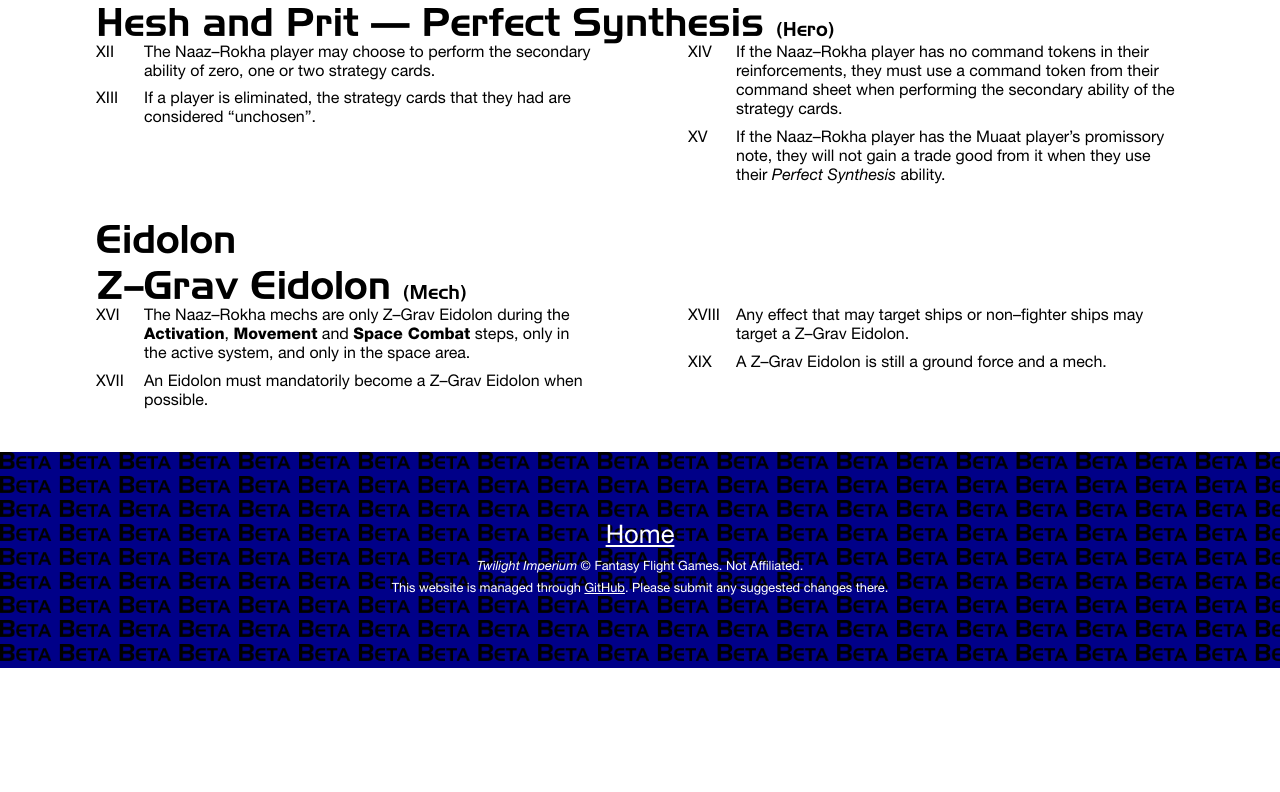
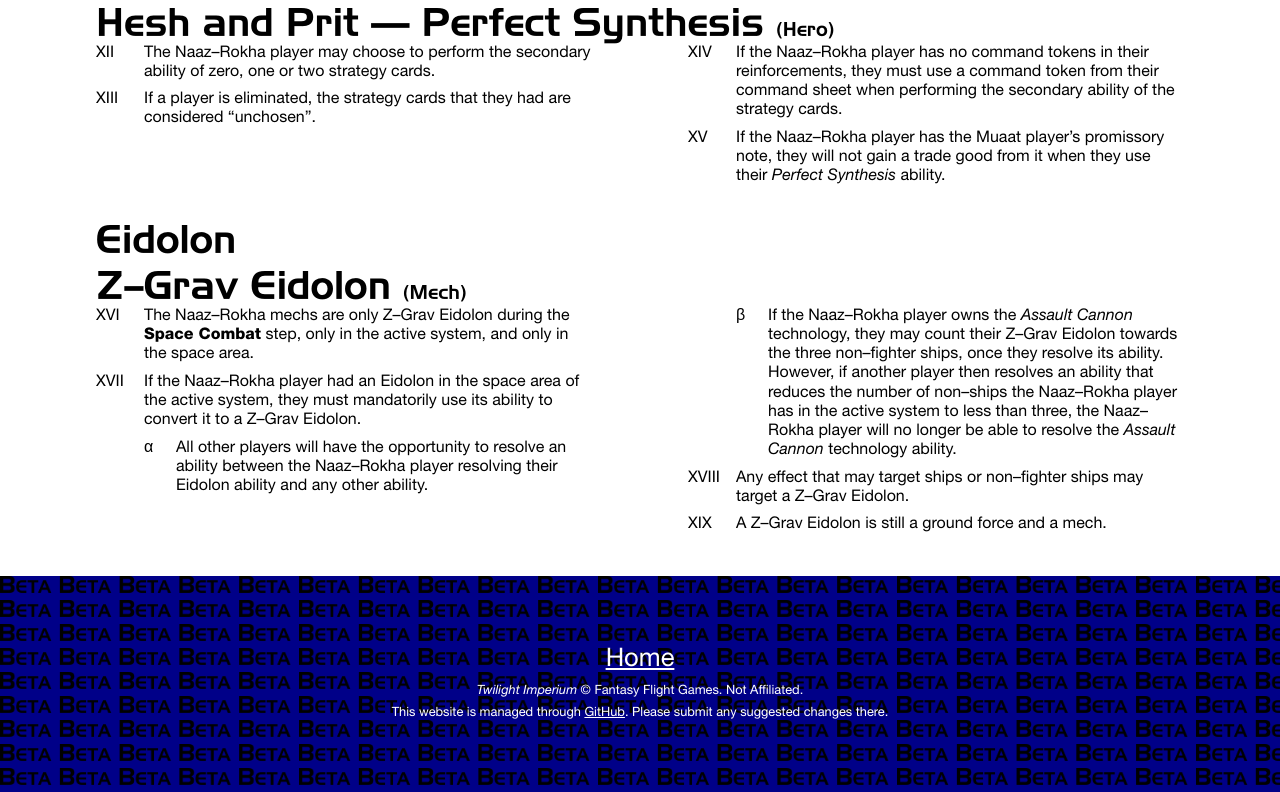
Before and after one commit to bradleysigma/tirules, a PHP site: page /F_naaz_rokha.php in a window 1280 px wide. Shown: the part 1238-2030 px from the top of the page. Before the commit the page ends 1906 px from the top, so only its background shows below. Run offline with PHP 8.4, Linux system fonts and the light colour scheme.

Commit message:
Update F_naaz_rokha.php

```diff
--- a/F_naaz_rokha.php
+++ b/F_naaz_rokha.php
@@ -58,8 +58,12 @@
 
 <h1>Eidolon<br/>Z&ndash;Grav Eidolon <sub>(Mech)</sub></h1>
     <ol class="note">
-    <li>The Naaz&ndash;Rokha mechs are only Z&ndash;Grav Eidolon during the <b>Activation</b>, <b>Movement</b> and <b>Space Combat</b> steps, only in the active system, and only in the space area.</li>
-    <li>An Eidolon must mandatorily become a Z&ndash;Grav Eidolon when possible.</li>
+    <li>The Naaz&ndash;Rokha mechs are only Z&ndash;Grav Eidolon during the <b>Space Combat</b> step, only in the active system, and only in the space area.</li>
+    <li>If the Naaz&ndash;Rokha player had  an Eidolon in the space area of the active system, they must mandatorily use its ability to convert it to a Z&ndash;Grav Eidolon.</li>
+    <ol>
+        <li>All other players will have the opportunity to resolve an ability between the Naaz&ndash;Rokha player resolving their Eidolon ability and any other ability.</li>
+        <li>If the Naaz&ndash;Rokha player owns the <i>Assault Cannon</i> technology, they may count their Z&ndash;Grav Eidolon towards the three non&ndash;fighter ships, once they resolve its ability. However, if another player then resolves an ability that reduces the number of non&ndash;ships the Naaz&ndash;Rokha player has in the active system to less than three, the Naaz&ndash;Rokha player will no longer be able to resolve the <i>Assault Cannon</i> technology ability. </li>
+    </ol>
     <li>Any effect that may target ships or non&ndash;fighter ships may target a Z&ndash;Grav Eidolon.</li>
     <li>A Z&ndash;Grav Eidolon is still a ground force and a mech.</li>
     </ol>
```
